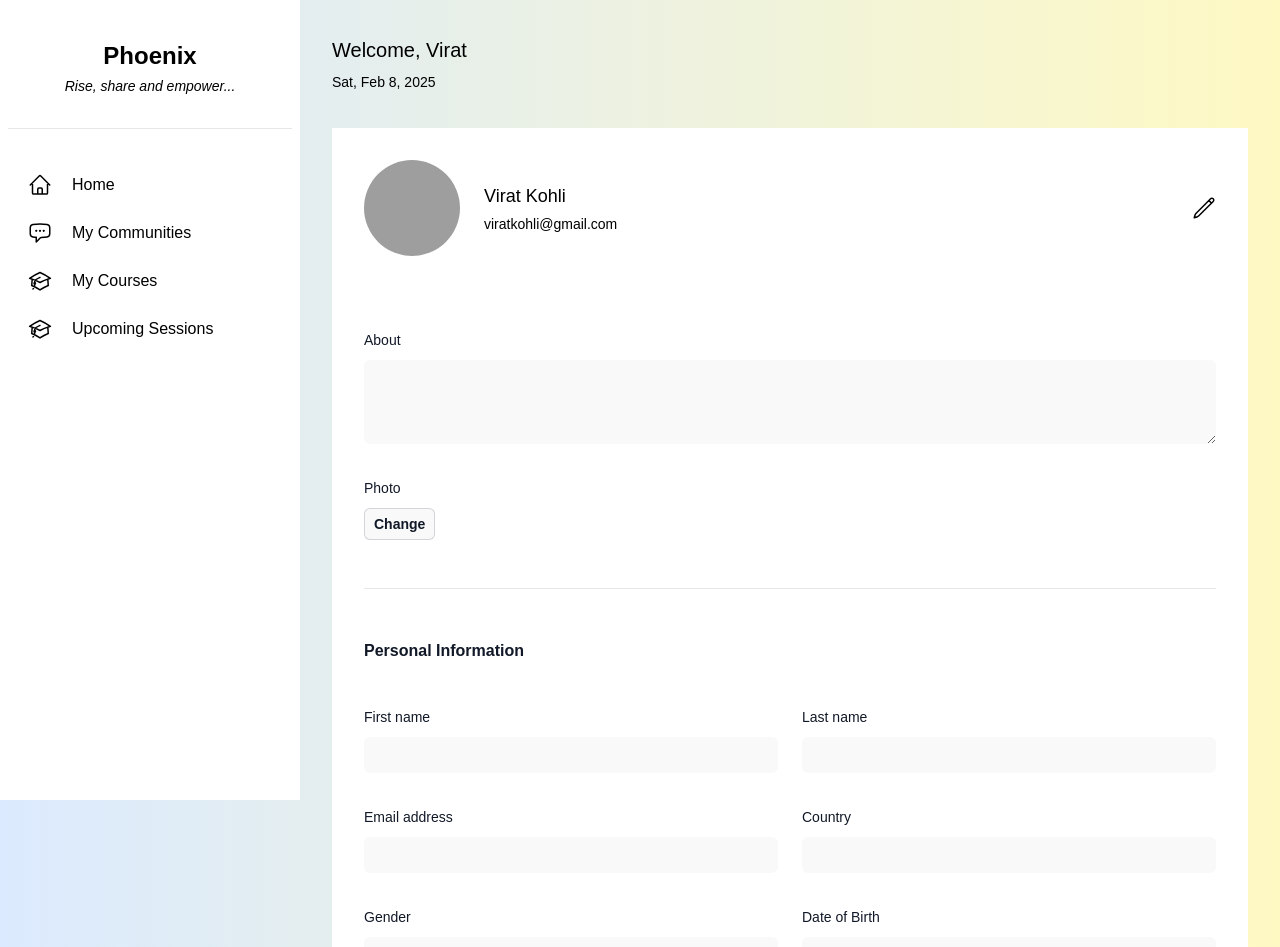
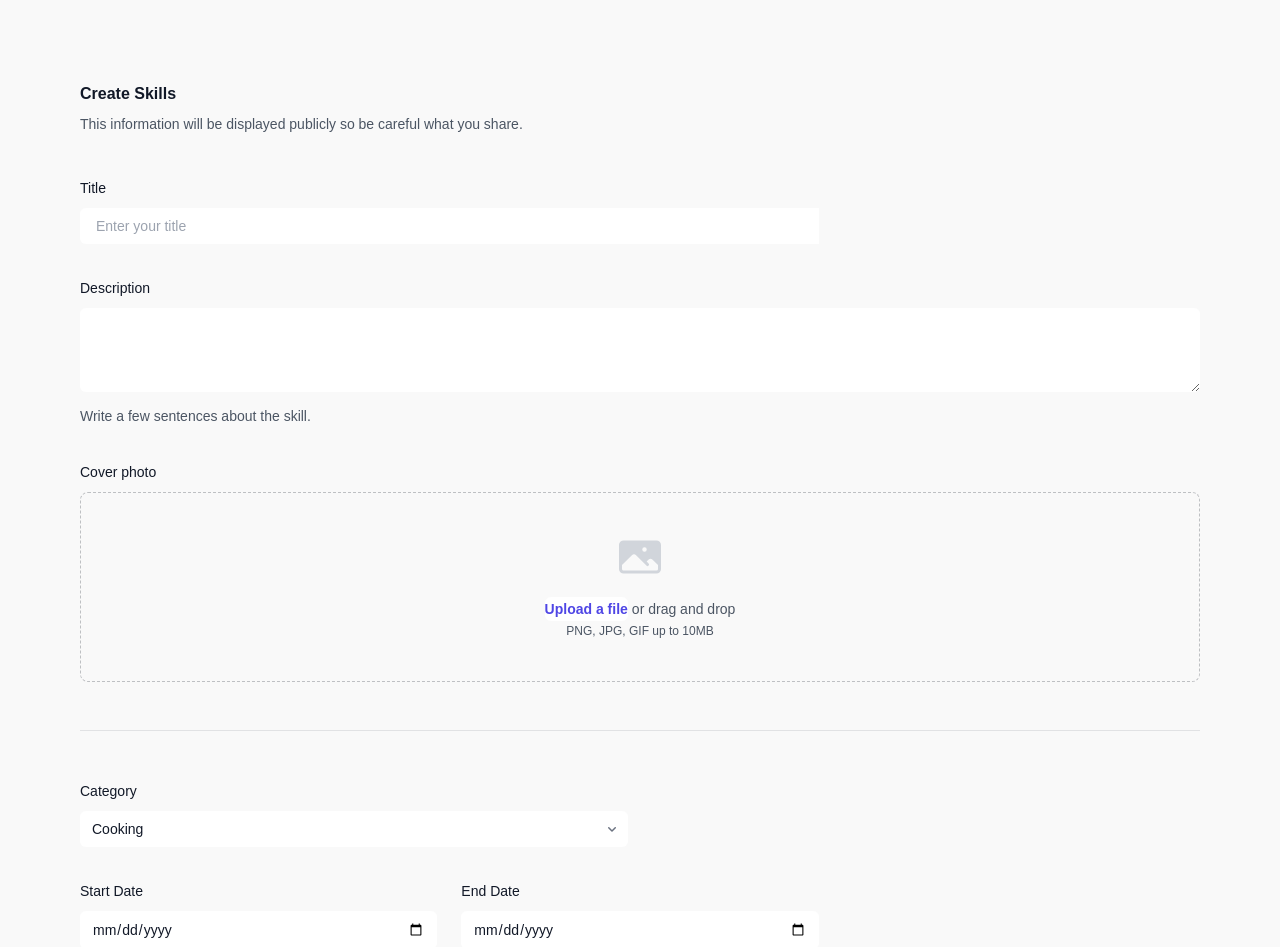
Before and after one commit to Keerthan-Shenoy/Code-Blitz, a Next.js app in the folder frontend/: page / in a window 1280 px wide. Shown: the top 947 px of the page. Built offline with nearby package versions, Linux system fonts and the light colour scheme; grey boxes are pictures that could not be loaded.

Commit message:
Done with create skill page

```diff
--- a/frontend/src/app/globals.css
+++ b/frontend/src/app/globals.css
@@ -9,12 +9,12 @@
   --secondary-font: #b9a7a7;
 }
 
-/*@media (prefers-color-scheme: dark) {
+/* @media (prefers-color-scheme: dark) {
   :root {
     --background: #0a0a0a;
     --foreground: #ededed;
   }
-}*/
+} */
 
 body {
   color: var(--foreground);
--- a/frontend/src/app/page.js
+++ b/frontend/src/app/page.js
@@ -1,7 +1,7 @@
-import Profile from './pages/profile.js'
+import CreateSkill from './pages/createSkill.js'
 
 export default function Home() {
   return (
-    <Profile />
+    <CreateSkill/>
   );
 }
--- /dev/null
+++ b/frontend/src/app/pages/App.css
@@ -0,0 +1,39 @@
+.App {
+    text-align: center;
+    align-items: flex-start;
+  }
+
+  .App-logo {
+    height: 40vmin;
+    pointer-events: none;
+  }
+
+  @media (prefers-reduced-motion: no-preference) {
+    .App-logo {
+      animation: App-logo-spin infinite 20s linear;
+    }
+  }
+
+  .App-header {
+    background-color: #282c34;
+    min-height: 100vh;
+    display: flex;
+    flex-direction: column;
+    align-items: center;
+    justify-content: center;
+    font-size: calc(10px + 2vmin);
+    color: white;
+  }
+
+  .App-link {
+    color: #61dafb;
+  }
+
+  @keyframes App-logo-spin {
+    from {
+      transform: rotate(0deg);
+    }
+    to {
+      transform: rotate(360deg);
+    }
+  }
--- /dev/null
+++ b/frontend/src/app/pages/App.js
@@ -0,0 +1,53 @@
+'use client'
+import "./App.css";
+import io from "socket.io-client";
+import { useEffect, useState } from "react";
+
+const socket = io.connect("http://localhost:3001");
+
+function App() {
+  //Room State
+  const [room, setRoom] = useState("");
+
+  // Messages States
+  const [message, setMessage] = useState("");
+  const [messageReceived, setMessageReceived] = useState("");
+
+  const joinRoom = () => {
+    if (room !== "") {
+      socket.emit("join_room", room);
+    }
+  };
+
+  const sendMessage = () => {
+    socket.emit("send_message", { message, room });
+  };
+
+  useEffect(() => {
+    socket.on("receive_message", (data) => {
+      setMessageReceived(data.message);
+    });
+  }, [socket]);
+  return (
+    <div className="App">
+      <input
+        placeholder="Room Number..."
+        onChange={(event) => {
+          setRoom(event.target.value);
+        }}
+      />
+      <button onClick={joinRoom}> Join Room</button>
+      <input
+        placeholder="Message..."
+        onChange={(event) => {
+          setMessage(event.target.value);
+        }}
+      />
+      <button onClick={sendMessage}> Send Message</button>
+      <h1> Message:</h1>
+      {messageReceived}
+    </div>
+  );
+}
+
+export default App;
--- /dev/null
+++ b/frontend/src/app/pages/createSkill.js
@@ -0,0 +1,145 @@
+import { PhotoIcon, UserCircleIcon } from '@heroicons/react/24/solid'
+import { ChevronDownIcon } from '@heroicons/react/16/solid'
+
+export default function createSkill() {
+  return (
+    <form>
+      <div className="space-y-12 m-10 p-10">
+        <div className="border-b border-gray-900/10 pb-12">
+          <h2 className="text-base/7 font-semibold text-gray-900">Create Skills</h2>
+          <p className="mt-1 text-sm/6 text-gray-600">
+            This information will be displayed publicly so be careful what you share.
+          </p>
+
+          <div className="mt-10 grid grid-cols-1 gap-x-6 gap-y-8 sm:grid-cols-6">
+            <div className="sm:col-span-4">
+              <label htmlFor="username" className="block text-sm/6 font-medium text-gray-900">
+                Title
+              </label>
+              <div className="mt-2">
+                <div className="flex items-center rounded-md bg-white pl-3 outline-1 -outline-offset-1 outline-gray-300 focus-within:outline-2 focus-within:-outline-offset-2 focus-within:outline-indigo-600">
+                  <div className="shrink-0 text-base text-gray-500 select-none sm:text-sm/6"></div>
+                  <input
+                    id="username"
+                    name="username"
+                    type="text"
+                    placeholder="Enter your title"
+                    className="block min-w-0 grow py-1.5 pr-3 pl-1 text-base text-gray-900 placeholder:text-gray-400 focus:outline-none sm:text-sm/6"
+                  />
+                </div>
+              </div>
+            </div>
+
+            <div className="col-span-full">
+              <label htmlFor="about" className="block text-sm/6 font-medium text-gray-900">
+                Description
+              </label>
+              <div className="mt-2">
+                <textarea
+                  id="about"
+                  name="about"
+                  rows={3}
+                  className="block w-full rounded-md bg-white px-3 py-1.5 text-base text-gray-900 outline-1 -outline-offset-1 outline-gray-300 placeholder:text-gray-400 focus:outline-2 focus:-outline-offset-2 focus:outline-indigo-600 sm:text-sm/6"
+                  defaultValue={''}
+                />
+              </div>
+              <p className="mt-3 text-sm/6 text-gray-600">Write a few sentences about the skill.</p>
+            </div>
+
+
+            <div className="col-span-full">
+              <label htmlFor="cover-photo" className="block text-sm/6 font-medium text-gray-900">
+                Cover photo
+              </label>
+              <div className="mt-2 flex justify-center rounded-lg border border-dashed border-gray-900/25 px-6 py-10">
+                <div className="text-center">
+                  <PhotoIcon aria-hidden="true" className="mx-auto size-12 text-gray-300" />
+                  <div className="mt-4 flex text-sm/6 text-gray-600">
+                    <label
+                      htmlFor="file-upload"
+                      className="relative cursor-pointer rounded-md bg-white font-semibold text-indigo-600 focus-within:ring-2 focus-within:ring-indigo-600 focus-within:ring-offset-2 focus-within:outline-hidden hover:text-indigo-500"
+                    >
+                      <span>Upload a file</span>
+                      <input id="file-upload" name="file-upload" type="file" className="sr-only" />
+                    </label>
+                    <p className="pl-1">or drag and drop</p>
+                  </div>
+                  <p className="text-xs/5 text-gray-600">PNG, JPG, GIF up to 10MB</p>
+                </div>
+              </div>
+            </div>
+          </div>
+        </div>
+
+        <div className="border-b border-gray-900/10 pb-12">
+          <div className="mt-10 grid grid-cols-1 gap-x-6 gap-y-8 sm:grid-cols-6">
+            <div className="sm:col-span-3">
+              <label htmlFor="country" className="block text-sm/6 font-medium text-gray-900">
+                Category
+              </label>
+              <div className="mt-2 grid grid-cols-1">
+                <select
+                  id="country"
+                  name="country"
+                  autoComplete="country-name"
+                  className="col-start-1 row-start-1 w-full appearance-none rounded-md bg-white py-1.5 pr-8 pl-3 text-base text-gray-900 outline-1 -outline-offset-1 outline-gray-300 focus:outline-2 focus:-outline-offset-2 focus:outline-indigo-600 sm:text-sm/6"
+                >
+                  <option>Cooking</option>
+                  <option>Photography</option>
+                  <option>Techonology</option>
+                  <option>Soft Skill</option>
+                </select>
+                <ChevronDownIcon
+                  aria-hidden="true"
+                  className="pointer-events-none col-start-1 row-start-1 mr-2 size-5 self-center justify-self-end text-gray-500 sm:size-4"
+                />
+              </div>
+            </div>
+
+            <div className="sm:col-span-2 sm:col-start-1">
+              <label htmlFor="city" className="block text-sm/6 font-medium text-gray-900">
+                Start Date
+              </label>
+              <div className="mt-2">
+                <input
+                  id="city"
+                  name="city"
+                  type="date"
+                  autoComplete="address-level2"
+                  className="block w-full rounded-md bg-white px-3 py-1.5 text-base text-gray-900 outline-1 -outline-offset-1 outline-gray-300 placeholder:text-gray-400 focus:outline-2 focus:-outline-offset-2 focus:outline-indigo-600 sm:text-sm/6"
+                />
+              </div>
+            </div>
+
+            <div className="sm:col-span-2">
+              <label htmlFor="region" className="block text-sm/6 font-medium text-gray-900">
+                End Date
+              </label>
+              <div className="mt-2">
+                <input
+                  id="region"
+                  name="region"
+                  type="date"
+                  autoComplete="address-level1"
+                  className="block w-full rounded-md bg-white px-3 py-1.5 text-base text-gray-900 outline-1 -outline-offset-1 outline-gray-300 placeholder:text-gray-400 focus:outline-2 focus:-outline-offset-2 focus:outline-indigo-600 sm:text-sm/6"
+                />
+              </div>
+            </div>
+          </div>
+        </div>
+      </div>
+
+      <div className="mt-6 flex items-center justify-end gap-x-6 m-9">
+        <button type="button" className="text-sm/6 font-semibold text-gray-900">
+          Cancel
+        </button>
+        <button
+          type="submit"
+          className="rounded-md bg-indigo-600 px-3 py-2 text-sm font-semibold text-white shadow-xs hover:bg-indigo-500 focus-visible:outline-2 focus-visible:outline-offset-2 focus-visible:outline-indigo-600"
+        >
+          Save
+        </button>
+      </div>
+    </form>
+  )
+}
```
Also changed, not shown: frontend/package.json (+6 -4 lines), 1 other file (tests, documents, lock files or other folders).
